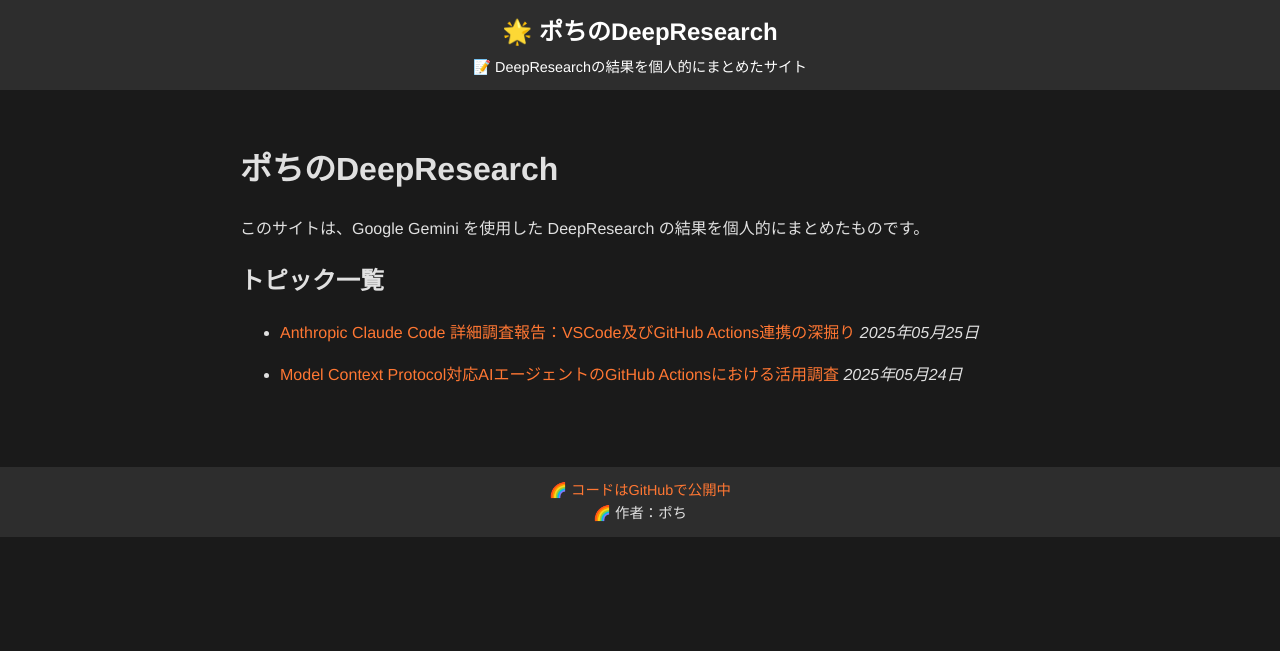
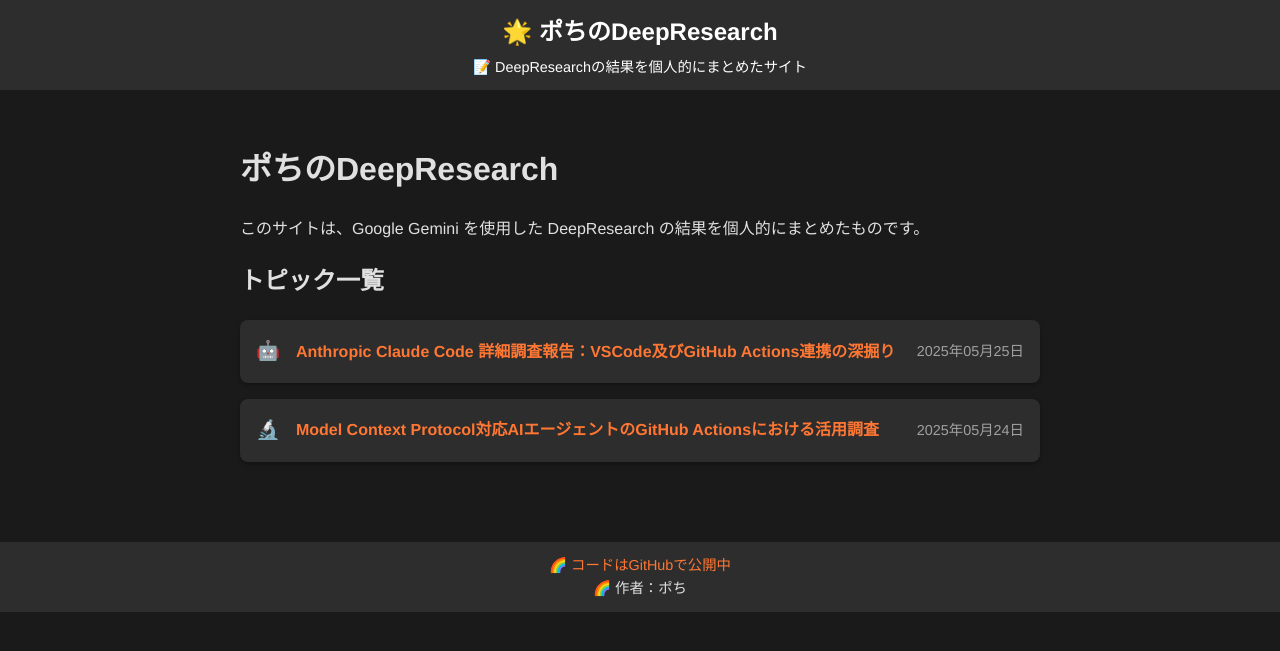
Before and after one commit to aegisfleet/share-deepresearch, a Jekyll site: the page built from index.md, in a window 1280 px wide. Shown: the top 651 px of the page. Built offline with Jekyll 4.4.1, drawn with Linux system fonts in a browser that asks for light colours.

Commit message:
トピックアイコン追加

```diff
--- a/_layouts/default.html
+++ b/_layouts/default.html
@@ -10,10 +10,22 @@
     <header class="page-header">
         <h1><a href="{{ '/' | relative_url }}">{{ site.title }}</a></h1>
         <p>{{ site.description }}</p>
-    </header>
-
-    <main class="main-content">
-        {{ content }}
+    </header>    <main class="main-content">
+        {% if page.url == "/" %}
+            <h1>{{ page.title }}</h1>
+            <p>このサイトは、Google Gemini を使用した DeepResearch の結果を個人的にまとめたものです。</p>
+            <h2>トピック一覧</h2>            <ul class="topic-list">
+            {% assign sorted_topics = site.topics | sort: 'date' | reverse %}
+            {% for topic in sorted_topics %}
+                <li {% if topic.category %}data-category="{{ topic.category }}"{% endif %}>
+                    <a href="{{ topic.url | relative_url }}">{{ topic.title }}</a>
+                    <span class="date">{{ topic.date | date: "%Y年%m月%d日" }}</span>
+                </li>
+            {% endfor %}
+            </ul>
+        {% else %}
+            {{ content }}
+        {% endif %}
     </main>
 
     <footer class="site-footer">
--- a/_layouts/topic.html
+++ b/_layouts/topic.html
@@ -2,12 +2,12 @@
 layout: default
 ---
 
-<article class="topic">
+<article class="topic" data-type="{{ page.type | default: 'default' }}">
     <h1>{{ page.title }}</h1>
 
     {% if page.date %}
     <p class="meta">作成日: {{ page.date | date: "%Y年%m月%d日" }}</p>
-    {% endif %}    {% if page.audio %}
+    {% endif %}{% if page.audio %}
     <div class="audio-player">
         <h2>音声概要</h2>
         <audio controls preload="auto">
--- a/assets/css/style.css
+++ b/assets/css/style.css
@@ -30,11 +30,6 @@
 
 .topic h2::before {
     content: "✨ ";
-}
-
-.topic-list li::before {
-    content: "🔍 ";
-    margin-right: 0.5rem;
 }
 
 .tag::before {
@@ -122,55 +117,64 @@
     margin-right: 0.5rem;
 }
 
+/* トピックリストのスタイル */
 .topic-list {
     list-style: none;
     padding: 0;
 }
 
 .topic-list li {
+    display: flex;
+    align-items: center;
+    padding: 1rem;
+    margin-bottom: 1rem;
     background: var(--card-background);
     border-radius: 8px;
-    padding: 1rem;
-    margin-bottom: 1rem;
     box-shadow: 0 2px 4px rgba(0,0,0,0.3);
-    display: flex;
-    align-items: center;
 }
 
 .topic-list li::before {
-    content: "🗂️ ";  /* フォルダアイコンを使用 */
+    content: "📄";  /* デフォルトアイコン */
     font-size: 1.2rem;
     margin-right: 1rem;
+    flex-shrink: 0;
 }
 
-/* トピックのタイプに応じて異なるアイコンを表示 */
-.topic-list li[data-type="research"]::before {
-    content: "🔬 ";  /* 研究関連のトピック */
+/* カテゴリに基づくアイコン */
+.topic-list li[data-category="ai"]::before {
+    content: "🤖";  /* AIカテゴリ */
 }
 
-.topic-list li[data-type="ai"]::before {
-    content: "🤖 ";  /* AI関連のトピック */
+.topic-list li[data-category="research"]::before {
+    content: "🔬";  /* 研究カテゴリ */
 }
 
-.topic-list li[data-type="code"]::before {
-    content: "💻 ";  /* コード関連のトピック */
+.topic-list li[data-category="code"]::before {
+    content: "💻";  /* コードカテゴリ */
+}
+
+.topic-list li[data-category="tutorial"]::before {
+    content: "📚";  /* チュートリアルカテゴリ */
 }
 
 .topic-list li a {
     color: var(--link-color);
+    font-weight: bold;
     text-decoration: none;
-    font-weight: bold;
     transition: color 0.2s ease;
+    flex-grow: 1;
 }
 
 .topic-list li a:hover {
     color: var(--link-hover-color);
+    text-decoration: underline;
 }
 
 .topic-list li .date {
     color: var(--secondary-color);
     font-size: 0.9rem;
     margin-left: 1rem;
+    flex-shrink: 0;
 }
 
 /* 通常のリンクスタイル */
--- a/index.md
+++ b/index.md
@@ -11,8 +11,8 @@
 
 {% assign sorted_topics = site.topics | sort: 'date' | reverse %}
 
+<ul class="topic-list">
 {% for topic in sorted_topics %}
-
-* [{{ topic.title }}]({{ topic.url | relative_url }}) *{{ topic.date | date: "%Y年%m月%d日" }}*
-
+<li data-type="{{ topic.type | default: 'default' }}">[{{ topic.title }}]({{ topic.url | relative_url }}) *{{ topic.date | date: "%Y年%m月%d日" }}*</li>
 {% endfor %}
+</ul>
```
Also changed, not shown: _topics/claude-code-research/index.md (+1 -0 lines), _topics/mcp-client-compatible-ai-agent/index.md (+1 -0 lines).
